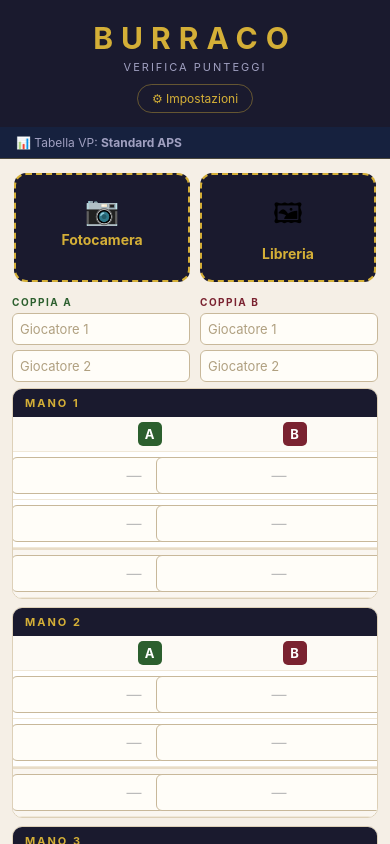
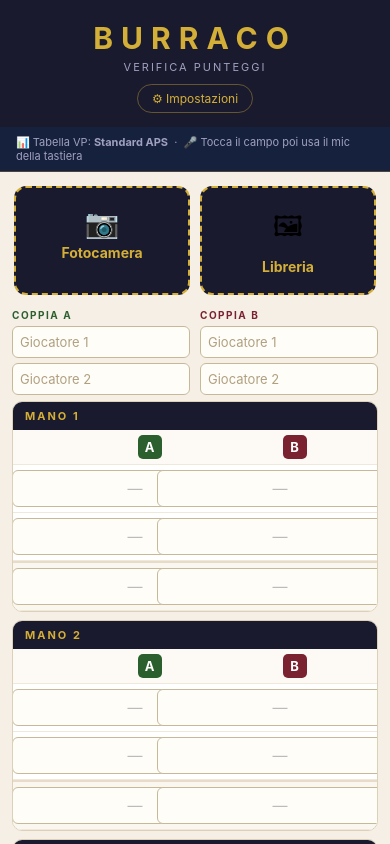
Before and after one commit to Robertomastro/burraco-app, a React Native app: screen / in a window 390 px wide. Built offline with nearby package versions, Linux system fonts and the light colour scheme.

Commit message:
Rimozione voice library, tabella VP in impostazioni

```diff
--- a/App.js
+++ b/App.js
@@ -1,4 +1,6 @@
-// Burraco Score - SDK 52 - voce con @react-native-voice/voice
+// Burraco Score - SDK 52
+// La dettatura vocale funziona tramite il microfono integrato nella tastiera Android.
+// Tocca il campo, poi tocca 🎤 sulla tastiera per dettare il numero.
 import { useState, useEffect, useCallback, useRef } from 'react';
 import {
   View, Text, TextInput, TouchableOpacity, ScrollView,
@@ -7,7 +9,6 @@ import {
 import * as ImagePicker from 'expo-image-picker';
 import * as SecureStore from 'expo-secure-store';
 import * as FileSystem from 'expo-file-system';
-import Voice from '@react-native-voice/voice';
 import { StatusBar } from 'expo-status-bar';
 
 const CHIAVE_STORAGE = 'anthropic_api_key';
@@ -43,7 +44,6 @@ function calcolaVPdaTabella(tabella, diffCalcolata) {
     : { vpA: riga.vpP, vpB: riga.vpV };
 }
 
-// ── Parsing valore ────────────────────────────────────────────────────────────
 function parseValore(v) {
   if (v === null || v === undefined) return 0;
   const s = String(v).trim();
@@ -53,61 +53,20 @@ function parseValore(v) {
   return isNaN(n) ? 0 : n;
 }
 
-// Converte testo parlato in numero
-function parseTesto(testo) {
-  if (!testo) return null;
-  const s = testo.toLowerCase().trim();
-  // Rimuovi parole inutili
-  const pulito = s
-    .replace(/\bmeno\b/g, '-')
-    .replace(/\bnegativo\b/g, '-')
-    .replace(/[^0-9\-]/g, ' ')
-    .trim()
-    .replace(/\s+/g, '');
-  const n = parseInt(pulito, 10);
-  return isNaN(n) ? null : String(n);
-}
+// ── Campo con pulsante microfono ──────────────────────────────────────────────
+// Il microfono focalizza il campo: l'utente usa il 🎤 integrato nella tastiera Android
+function Campo({ value, onChange, errore, warn, inputRef: externalRef }) {
+  const internalRef = useRef(null);
+  const ref = externalRef || internalRef;
 
-// ── Hook dettatura vocale ─────────────────────────────────────────────────────
-function useDettatura(onRisultato) {
-  const [ascolto, setAscolto] = useState(false);
-
-  useEffect(() => {
-    Voice.onSpeechResults = (e) => {
-      const testo = e.value?.[0] ?? null;
-      const numero = parseTesto(testo);
-      if (numero !== null) onRisultato(numero);
-      setAscolto(false);
-    };
-    Voice.onSpeechError = () => setAscolto(false);
-    return () => { Voice.destroy().then(Voice.removeAllListeners); };
-  }, [onRisultato]);
-
-  const avvia = async () => {
-    try {
-      setAscolto(true);
-      await Voice.start('it-IT');
-    } catch (e) {
-      setAscolto(false);
-      Alert.alert('Voce non disponibile', 'Il riconoscimento vocale non funziona su questo dispositivo.');
-    }
+  const focusPerVoce = () => {
+    ref.current?.focus();
   };
-
-  const ferma = async () => {
-    try { await Voice.stop(); } catch (_) {}
-    setAscolto(false);
-  };
-
-  return { ascolto, avvia, ferma };
-}
-
-// ── Campo con microfono ───────────────────────────────────────────────────────
-function Campo({ value, onChange, errore, warn }) {
-  const { ascolto, avvia, ferma } = useDettatura(onChange);
 
   return (
     <View style={s.campoWrap}>
       <TextInput
+        ref={ref}
         keyboardType="numbers-and-punctuation"
         value={value}
         onChangeText={onChange}
@@ -116,11 +75,8 @@ function Campo({ value, onChange, errore, warn }) {
         placeholderTextColor="#bbb"
         selectTextOnFocus
       />
-      <TouchableOpacity
-        onPress={ascolto ? ferma : avvia}
-        style={[s.btnMic, ascolto && s.btnMicAscolto]}
-      >
-        <Text style={{ fontSize: 14 }}>{ascolto ? '⏹' : '🎤'}</Text>
+      <TouchableOpacity onPress={focusPerVoce} style={s.btnMic}>
+        <Text style={{ fontSize: 13 }}>🎤</Text>
       </TouchableOpacity>
     </View>
   );
@@ -129,8 +85,8 @@ function Campo({ value, onChange, errore, warn }) {
 // ── Blocco singola mano ───────────────────────────────────────────────────────
 function BloccoMano({ idx, datiA, datiB, onChangeA, onChangeB, erroriA, erroriB, warnA, warnB }) {
   const righe = [
-    { k: 'base', label: 'BASE' },
-    { k: 'punti', label: 'PUNTI' },
+    { k: 'base',   label: 'BASE'   },
+    { k: 'punti',  label: 'PUNTI'  },
     { k: 'totale', label: 'TOTALE' },
   ];
   return (
@@ -208,10 +164,8 @@ function EditorTabella({ tabella, onSalva, onAnnulla }) {
   const [nome, setNome] = useState(tabella?.nome ?? '');
   const [righe, setRighe] = useState(
     tabella?.righe.map(r => ({
-      min: String(r.min),
-      max: r.max === 99999 ? '' : String(r.max),
-      vpV: String(r.vpV),
-      vpP: String(r.vpP),
+      min: String(r.min), max: r.max === 99999 ? '' : String(r.max),
+      vpV: String(r.vpV), vpP: String(r.vpP),
     })) ?? [{ min: '0', max: '100', vpV: '10', vpP: '10' }]
   );
   const aggiornaRiga = (i, campo, val) => setRighe(prev => { const c = [...prev]; c[i] = { ...c[i], [campo]: val }; return c; });
@@ -220,14 +174,8 @@ function EditorTabella({ tabella, onSalva, onAnnulla }) {
   const salva = () => {
     if (!nome.trim()) { Alert.alert('Errore', 'Inserisci un nome per la tabella.'); return; }
     onSalva({
-      id: tabella?.id ?? String(Date.now()),
-      nome: nome.trim(),
-      righe: righe.map(r => ({
-        min: parseInt(r.min) || 0,
-        max: r.max === '' ? 99999 : parseInt(r.max) || 0,
-        vpV: parseInt(r.vpV) || 0,
-        vpP: parseInt(r.vpP) || 0,
-      })),
+      id: tabella?.id ?? String(Date.now()), nome: nome.trim(),
+      righe: righe.map(r => ({ min: parseInt(r.min) || 0, max: r.max === '' ? 99999 : parseInt(r.max) || 0, vpV: parseInt(r.vpV) || 0, vpP: parseInt(r.vpP) || 0 })),
     });
   };
   return (
@@ -299,31 +247,17 @@ function SchermatImpostazioni({ onTorna }) {
     { text: 'Annulla', style: 'cancel' },
     { text: 'Elimina', style: 'destructive', onPress: async () => { await SecureStore.deleteItemAsync(CHIAVE_STORAGE); setApiKey(''); setSalvata(false); } },
   ]);
-
-  const salvaTabelle = async (nuove) => {
-    setTabelle(nuove);
-    await SecureStore.setItemAsync(TABELLE_STORAGE, JSON.stringify(nuove));
-  };
-  const salvaTabellaAttiva = async (id) => {
-    setTabellaAttivaId(id);
-    await SecureStore.setItemAsync(TABELLA_ATTIVA_STORAGE, id);
-  };
+  const salvaTabelle = async (nuove) => { setTabelle(nuove); await SecureStore.setItemAsync(TABELLE_STORAGE, JSON.stringify(nuove)); };
+  const salvaTabellaAttiva = async (id) => { setTabellaAttivaId(id); await SecureStore.setItemAsync(TABELLA_ATTIVA_STORAGE, id); };
   const onSalvaTabella = async (tab) => {
-    const nuove = tabelle.find(t => t.id === tab.id)
-      ? tabelle.map(t => t.id === tab.id ? tab : t)
-      : [...tabelle, tab];
-    await salvaTabelle(nuove);
-    setEditorTabella(null);
+    const nuove = tabelle.find(t => t.id === tab.id) ? tabelle.map(t => t.id === tab.id ? tab : t) : [...tabelle, tab];
+    await salvaTabelle(nuove); setEditorTabella(null);
   };
   const eliminaTabella = (id) => {
     if (id === 'default') { Alert.alert('Errore', 'La tabella Standard non può essere eliminata.'); return; }
     Alert.alert('Elimina tabella', 'Sei sicuro?', [
       { text: 'Annulla', style: 'cancel' },
-      { text: 'Elimina', style: 'destructive', onPress: async () => {
-        const nuove = tabelle.filter(t => t.id !== id);
-        await salvaTabelle(nuove);
-        if (tabellaAttivaId === id) await salvaTabellaAttiva('default');
-      }},
+      { text: 'Elimina', style: 'destructive', onPress: async () => { const nuove = tabelle.filter(t => t.id !== id); await salvaTabelle(nuove); if (tabellaAttivaId === id) await salvaTabellaAttiva('default'); } },
     ]);
   };
 
@@ -337,10 +271,10 @@ function SchermatImpostazioni({ onTorna }) {
       <ScrollView contentContainerStyle={{ paddingBottom: 40 }}>
         <View style={s.header}><Text style={s.titolo}>BURRACO</Text><Text style={s.sottotitolo}>Impostazioni</Text></View>
 
-        {/* ── API Key ── */}
+        {/* API Key */}
         <View style={s.card}>
           <Text style={s.cardTitolo}>API Key Anthropic</Text>
-          <Text style={s.testo}>Necessaria per l'analisi OCR delle foto. Costo per analisi {'<'} 1 centesimo. Ottieni la chiave su console.anthropic.com</Text>
+          <Text style={s.testo}>Necessaria per l'analisi OCR delle foto. Costo {'<'} 1 centesimo per analisi. Ottieni la chiave su console.anthropic.com</Text>
           <Text style={s.inputLabel}>La tua API Key</Text>
           <TextInput style={s.inputNome} value={apiKey} onChangeText={v => { setApiKey(v); setSalvata(false); }}
             placeholder="sk-ant-..." placeholderTextColor="#9a8a75" autoCapitalize="none" autoCorrect={false} secureTextEntry />
@@ -351,11 +285,19 @@ function SchermatImpostazioni({ onTorna }) {
           </View>
         </View>
 
-        {/* ── Tabelle VP ── */}
+        {/* Dettatura */}
+        <View style={s.card}>
+          <Text style={s.cardTitolo}>Dettatura vocale</Text>
+          <Text style={s.testo}>
+            Tocca 🎤 accanto a un campo per aprire la tastiera, poi usa il microfono integrato nella tastiera Android per dettare il numero.{'\n\n'}
+            Se la tua tastiera non mostra il microfono, attivalo nelle impostazioni della tastiera del telefono.
+          </Text>
+        </View>
+
+        {/* Tabelle VP */}
         <View style={s.card}>
           <Text style={s.cardTitolo}>Tabelle Victory Points</Text>
           <Text style={s.testo}>Seleziona la tabella da usare. Puoi modificarla o aggiungerne di nuove.</Text>
-
           {tabelle.map(t => (
             <View key={t.id} style={s.rigaTabella}>
               <TouchableOpacity style={s.radioBtnWrap} onPress={() => salvaTabellaAttiva(t.id)}>
@@ -363,14 +305,8 @@ function SchermatImpostazioni({ onTorna }) {
                 <Text style={[s.nomeTabellaT, tabellaAttivaId === t.id && { color: '#1a1a2e', fontWeight: 'bold' }]}>{t.nome}</Text>
               </TouchableOpacity>
               <View style={{ flexDirection: 'row', gap: 6 }}>
-                <TouchableOpacity onPress={() => setEditorTabella(t)} style={s.btnTabAzione}>
-                  <Text style={{ color: '#7a6a55', fontSize: 12 }}>✏ Modifica</Text>
-                </TouchableOpacity>
-                {t.id !== 'default' && (
-                  <TouchableOpacity onPress={() => eliminaTabella(t.id)} style={s.btnTabAzione}>
-                    <Text style={{ color: '#e74c3c', fontSize: 12 }}>✕</Text>
-                  </TouchableOpacity>
-                )}
+                <TouchableOpacity onPress={() => setEditorTabella(t)} style={s.btnTabAzione}><Text style={{ color: '#7a6a55', fontSize: 12 }}>✏ Modifica</Text></TouchableOpacity>
+                {t.id !== 'default' && <TouchableOpacity onPress={() => eliminaTabella(t.id)} style={s.btnTabAzione}><Text style={{ color: '#e74c3c', fontSize: 12 }}>✕</Text></TouchableOpacity>}
               </View>
             </View>
           ))}
@@ -385,7 +321,7 @@ function SchermatImpostazioni({ onTorna }) {
             </View>
             {tabellaAttiva.righe.map((r, i) => (
               <View key={i} style={{ flexDirection: 'row', paddingVertical: 4, paddingHorizontal: 4, borderBottomWidth: 1, borderBottomColor: '#f0e8d8', backgroundColor: i % 2 === 0 ? '#fff' : '#fdfaf5' }}>
-                <Text style={[s.cellTh, { flex: 2 }]}>{r.min} – {r.max === 99999 ? '+2005' : r.max}</Text>
+                <Text style={[s.cellTh, { flex: 2 }]}>{r.min} – {r.max === 99999 ? '2005+' : r.max}</Text>
                 <Text style={[s.cellTh, { flex: 1, color: '#2c5f2e', fontWeight: 'bold' }]}>{r.vpV}</Text>
                 <Text style={[s.cellTh, { flex: 1, color: '#7a2230', fontWeight: 'bold' }]}>{r.vpP}</Text>
               </View>
@@ -405,14 +341,11 @@ function SchermatImpostazioni({ onTorna }) {
   );
 }
 
-// ── Verifica somme ────────────────────────────────────────────────────────────
+// ── Logica verifica ───────────────────────────────────────────────────────────
 function verificaColonna(righe, etichetta) {
-  const errori = [];
-  let totPrec = 0;
+  const errori = []; let totPrec = 0;
   righe.forEach((r, i) => {
-    const b = Number(r.base) || 0;
-    const p = Number(r.punti) || 0;
-    const t = Number(r.totale);
+    const b = Number(r.base) || 0; const p = Number(r.punti) || 0; const t = Number(r.totale);
     const atteso = totPrec + b + p;
     if (r.base === '' && r.punti === '' && r.totale === '') return;
     if (t !== atteso) errori.push({ smazzata: i + 1, colonna: etichetta, scritto: t, atteso });
@@ -434,30 +367,26 @@ function validaValori(righe, etichetta) {
 
 function testoErrori(n) { return n === 1 ? '1 errore trovato' : `${n} errori trovati`; }
 
-async function uriToBase64(uri) {
-  return await FileSystem.readAsStringAsync(uri, { encoding: FileSystem.EncodingType.Base64 });
-}
-
 const SYSTEM_PROMPT = `Sei un assistente specializzato nel leggere segnapunti di Burraco tradizionale scritti a mano.
 Il foglio ha due colonne (Coppia A e Coppia B) e 4 smazzate o mani.
 Ogni smazzata ha tre righe: BASE, PUNTI, TOTALE.
 Alla fine ci sono VICTORY POINT per ogni coppia.
 REGOLE: BASE multipli di 50, PUNTI multipli di 5, trattino o slash = 0, segno meno prima o dopo il numero = negativo.
 NON leggere totale finale ne' differenza.
-Restituisci SOLO JSON:
+Restituisci SOLO JSON valido senza markdown:
 {
-  "nomiA": ["nome1", "nome2"], "nomiB": ["nome1", "nome2"],
+  "nomiA": ["nome1","nome2"], "nomiB": ["nome1","nome2"],
   "smazzate": [
-    { "a": { "base": 0, "punti": 0, "totale": 0 }, "b": { "base": 0, "punti": 0, "totale": 0 } },
-    { "a": { "base": 0, "punti": 0, "totale": 0 }, "b": { "base": 0, "punti": 0, "totale": 0 } },
-    { "a": { "base": 0, "punti": 0, "totale": 0 }, "b": { "base": 0, "punti": 0, "totale": 0 } },
-    { "a": { "base": 0, "punti": 0, "totale": 0 }, "b": { "base": 0, "punti": 0, "totale": 0 } }
+    {"a":{"base":0,"punti":0,"totale":0},"b":{"base":0,"punti":0,"totale":0}},
+    {"a":{"base":0,"punti":0,"totale":0},"b":{"base":0,"punti":0,"totale":0}},
+    {"a":{"base":0,"punti":0,"totale":0},"b":{"base":0,"punti":0,"totale":0}},
+    {"a":{"base":0,"punti":0,"totale":0},"b":{"base":0,"punti":0,"totale":0}}
   ],
-  "vpA": 0, "vpB": 0
+  "vpA":0,"vpB":0
 }`;
 
 async function estraiDatiDaFoto(uri, apiKey) {
-  const base64 = await uriToBase64(uri);
+  const base64 = await FileSystem.readAsStringAsync(uri, { encoding: FileSystem.EncodingType.Base64 });
   const risposta = await fetch('https://api.anthropic.com/v1/messages', {
     method: 'POST',
     headers: { 'Content-Type': 'application/json', 'x-api-key': apiKey, 'anthropic-version': '2023-06-01' },
@@ -520,7 +449,7 @@ function SchermatHome({ onImpostazioni }) {
     return { ok: errori.length === 0, errori, indiciErrA, indiciErrB, erroriRiepilogo, warnA: wA, warnB: wB };
   }, []);
 
-  // Auto-verifica
+  // Auto-verifica ad ogni modifica
   useEffect(() => {
     const hasDati = datiA.some(r => r.base !== '' || r.punti !== '' || r.totale !== '') ||
                     datiB.some(r => r.base !== '' || r.punti !== '' || r.totale !== '');
@@ -581,7 +510,7 @@ function SchermatHome({ onImpostazioni }) {
           <TouchableOpacity style={s.btnImp} onPress={onImpostazioni}><Text style={s.btnImpT}>⚙ Impostazioni</Text></TouchableOpacity>
         </View>
         <View style={s.bannerTabella}>
-          <Text style={s.bannerTabellaT}>📊 Tabella VP: <Text style={{ fontWeight: 'bold' }}>{tabella.nome}</Text></Text>
+          <Text style={s.bannerTabellaT}>📊 Tabella VP: <Text style={{ fontWeight: 'bold' }}>{tabella.nome}</Text>  ·  🎤 Tocca il campo poi usa il mic della tastiera</Text>
         </View>
         <View style={{ padding: 14 }}>
           {stato === 'analisi' ? (
@@ -634,12 +563,10 @@ function SchermatHome({ onImpostazioni }) {
                 <View style={s.rigaErrHeader}><Text style={s.iconaErr}>✗</Text><Text style={s.testoErr}>{testoErrori(ris.errori.length)}</Text></View>
                 {ris.errori.map((e, i) => (
                   <View key={i} style={s.rigaErrore}>
-                    {e.colonna
-                      ? <View style={[s.tag, { backgroundColor: e.colonna === 'A' ? '#2c5f2e' : '#7a2230', width: 20, height: 20 }]}><Text style={[s.tagT, { fontSize: 11 }]}>{e.colonna}</Text></View>
+                    {e.colonna ? <View style={[s.tag, { backgroundColor: e.colonna === 'A' ? '#2c5f2e' : '#7a2230', width: 20, height: 20 }]}><Text style={[s.tagT, { fontSize: 11 }]}>{e.colonna}</Text></View>
                       : <View style={[s.tag, { backgroundColor: '#b8860b', width: 20, height: 20 }]}><Text style={[s.tagT, { fontSize: 9 }]}>!</Text></View>}
                     <View style={{ flex: 1 }}>
-                      {e.desc
-                        ? <Text style={s.errDet}>{e.desc}</Text>
+                      {e.desc ? <Text style={s.errDet}>{e.desc}</Text>
                         : <><Text style={s.errDet}>Mano {e.smazzata} — scritto <Text style={{ fontWeight: 'bold' }}>{e.scritto}</Text>, atteso <Text style={{ fontWeight: 'bold' }}>{e.atteso}</Text></Text>
                            <Text style={s.errDiff}>Differenza: {e.atteso - e.scritto > 0 ? '+' : ''}{e.atteso - e.scritto} punti</Text></>}
                     </View>
@@ -668,7 +595,7 @@ const s = StyleSheet.create({
   btnImp: { marginTop: 10, paddingHorizontal: 14, paddingVertical: 6, borderWidth: 1, borderColor: '#d4af3766', borderRadius: 20 },
   btnImpT: { color: '#d4af37', fontSize: 12 },
   bannerTabella: { backgroundColor: '#16213e', borderBottomWidth: 1, borderBottomColor: '#d4af3744', padding: 8, paddingHorizontal: 16 },
-  bannerTabellaT: { color: '#a0a0c0', fontSize: 12 },
+  bannerTabellaT: { color: '#a0a0c0', fontSize: 11 },
   btnRiga: { flexDirection: 'row', gap: 10 },
   btnScan: { flex: 1, backgroundColor: '#1a1a2e', borderWidth: 2, borderColor: '#d4af37', borderStyle: 'dashed', borderRadius: 12, padding: 18, alignItems: 'center', gap: 4 },
   btnScanIcona: { fontSize: 28 },
@@ -700,8 +627,7 @@ const s = StyleSheet.create({
   input: { borderWidth: 1.5, borderColor: '#c8b89a', borderRadius: 6, paddingVertical: 8, paddingHorizontal: 2, fontSize: 15, textAlign: 'center', color: '#2a1e12', backgroundColor: '#fffdf8', flex: 1 },
   inputErr: { borderColor: '#e74c3c', backgroundColor: '#fff0ee' },
   inputWarn: { borderColor: '#e67e22', backgroundColor: '#fff8ee' },
-  btnMic: { width: 28, height: 32, borderRadius: 6, backgroundColor: '#f0e8d8', alignItems: 'center', justifyContent: 'center' },
-  btnMicAscolto: { backgroundColor: '#e74c3c' },
+  btnMic: { width: 26, height: 30, borderRadius: 5, backgroundColor: '#f0e8d8', alignItems: 'center', justifyContent: 'center' },
   totaleCalc: { fontSize: 18, fontWeight: 'bold', color: '#2a1e12', textAlign: 'center' },
   diffCalc: { fontSize: 16, fontWeight: 'bold', textAlign: 'center' },
   diffVuoto: { fontSize: 16, color: '#ccc', textAlign: 'center' },
--- a/package.json
+++ b/package.json
@@ -12,7 +12,6 @@
     "expo-image-picker": "~16.0.6",
     "expo-secure-store": "~14.0.1",
     "expo-status-bar": "~2.0.1",
-    "@react-native-voice/voice": "^3.2.4",
     "react": "18.3.1",
     "react-native": "0.76.9"
   },
```
Also changed, not shown: app.json (+3 -12 lines), 1 other file (tests, documents, lock files or other folders).
